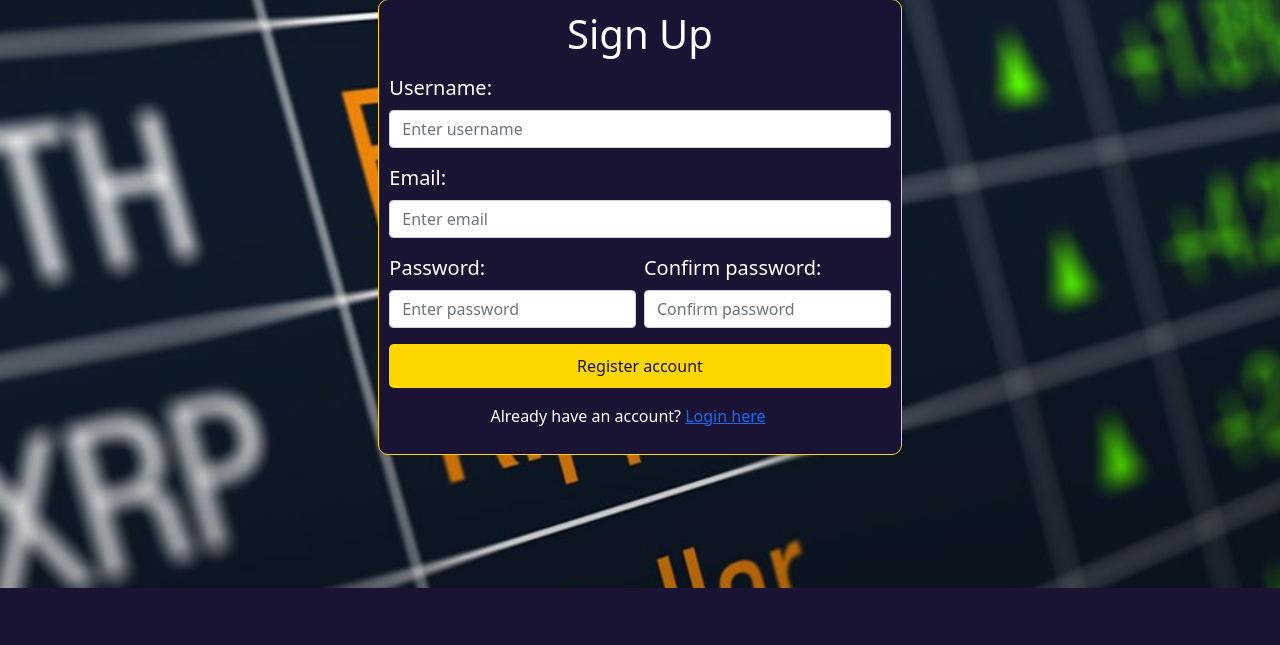
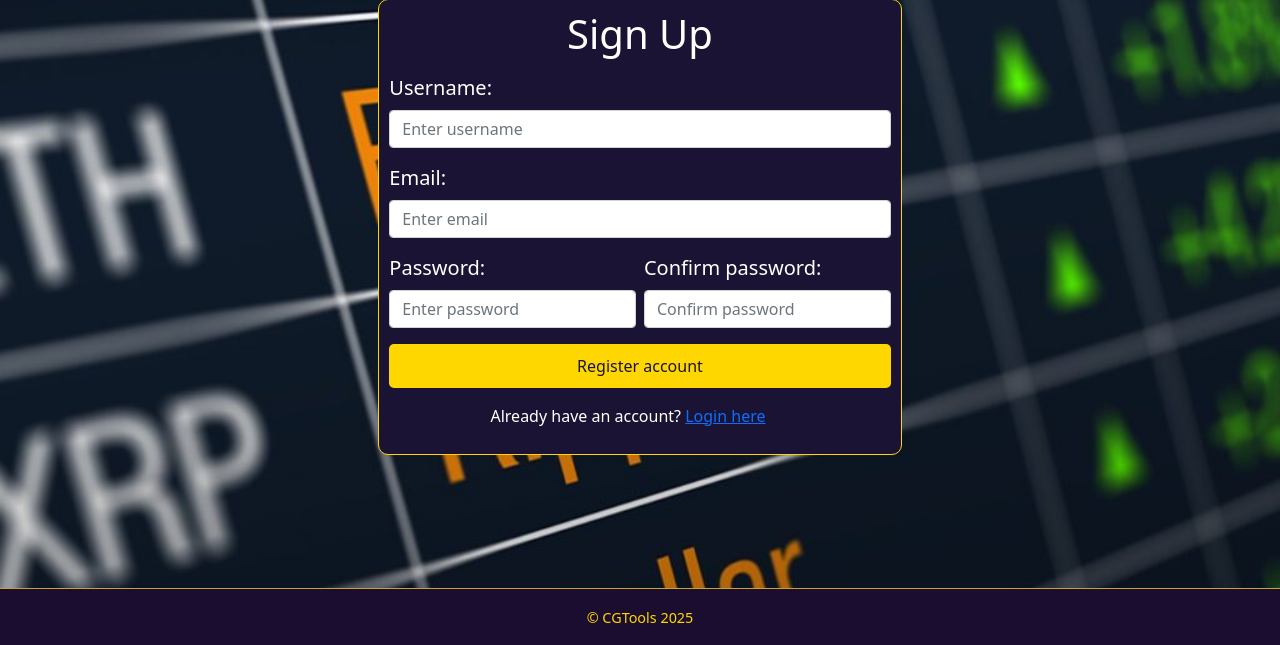
Before and after one commit to cgtools-io/AWD_Project_55, a Flask app: page /signup in a window 1280 px wide. Shown: the part 208-853 px from the top of the page. Before the commit the page ends 796 px from the top, so only its background shows below. Run offline with Flask 3, Linux system fonts and the light colour scheme; some libraries are stand-ins or nearby versions.

Commit message:
feature: added footer to website

```diff
--- a/app/static/css/style.css
+++ b/app/static/css/style.css
@@ -7,6 +7,23 @@ App Layout Wrapper
   overflow-x: hidden;
   position: relative;
   min-height: 100vh;
+  display: flex;
+  flex-direction: column;
+  flex-grow: 1;
+}
+
+.footer {
+  background-color: #1A0D2F;
+  border-top: 1px solid #CBA135;
+  color: #FFD700;
+  text-align: center;
+  padding: 1rem 0;
+  z-index: 1;
+}
+
+.footer-text {
+  font-size: 0.9rem;
+  color: #FFD700;
 }
 
 /* ---------------
--- a/app/templates/base.html
+++ b/app/templates/base.html
@@ -36,6 +36,11 @@
       </div>
     </nav>
     {% block content %}{% endblock %}
+    <footer class="footer mt-auto py-3 text-center">
+      <div class="container">
+        <span class="footer-text">© CGTools 2025</span>
+      </div>
+    </footer>
     {% block extra_js %}{% endblock %}
 </body>
 </html>
```
